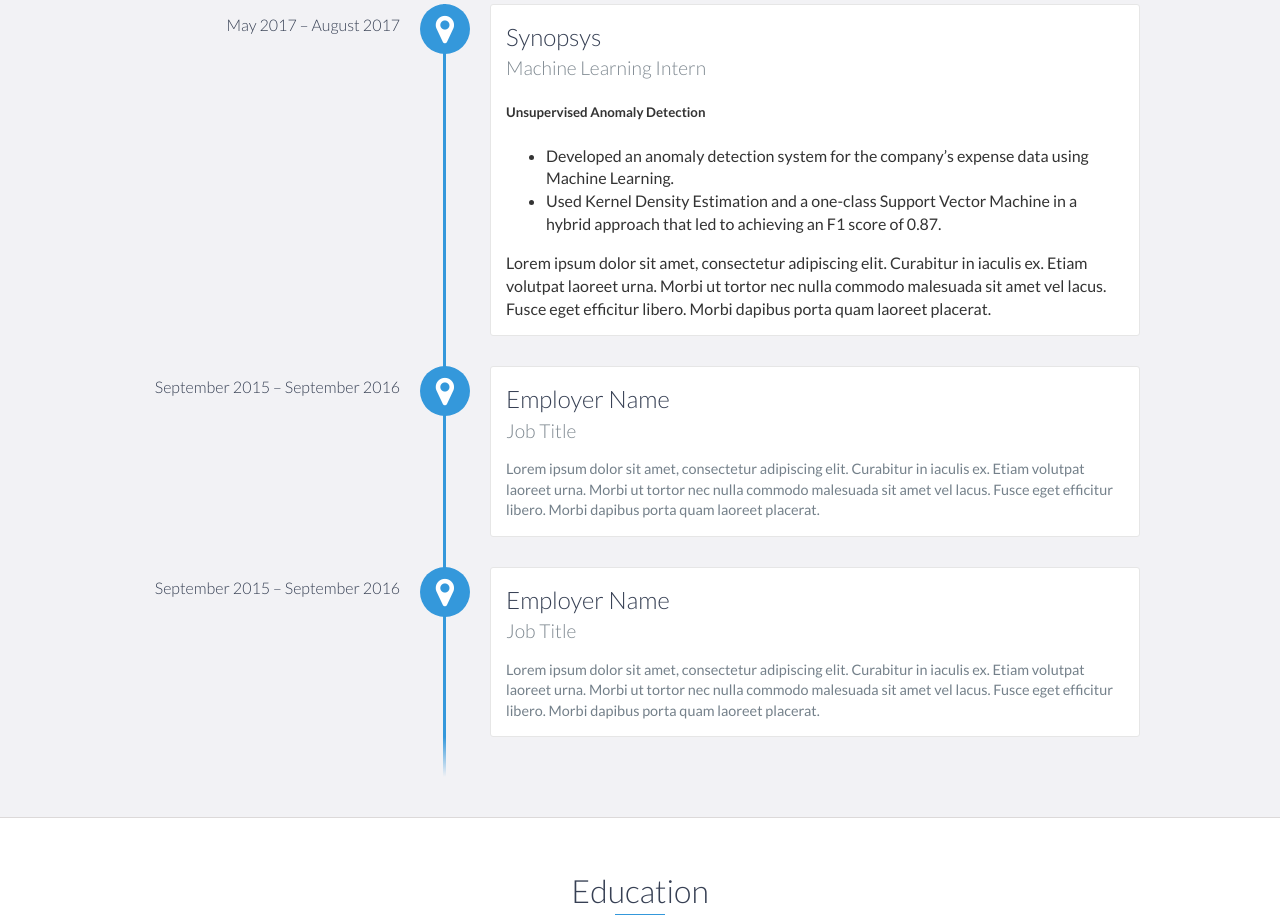
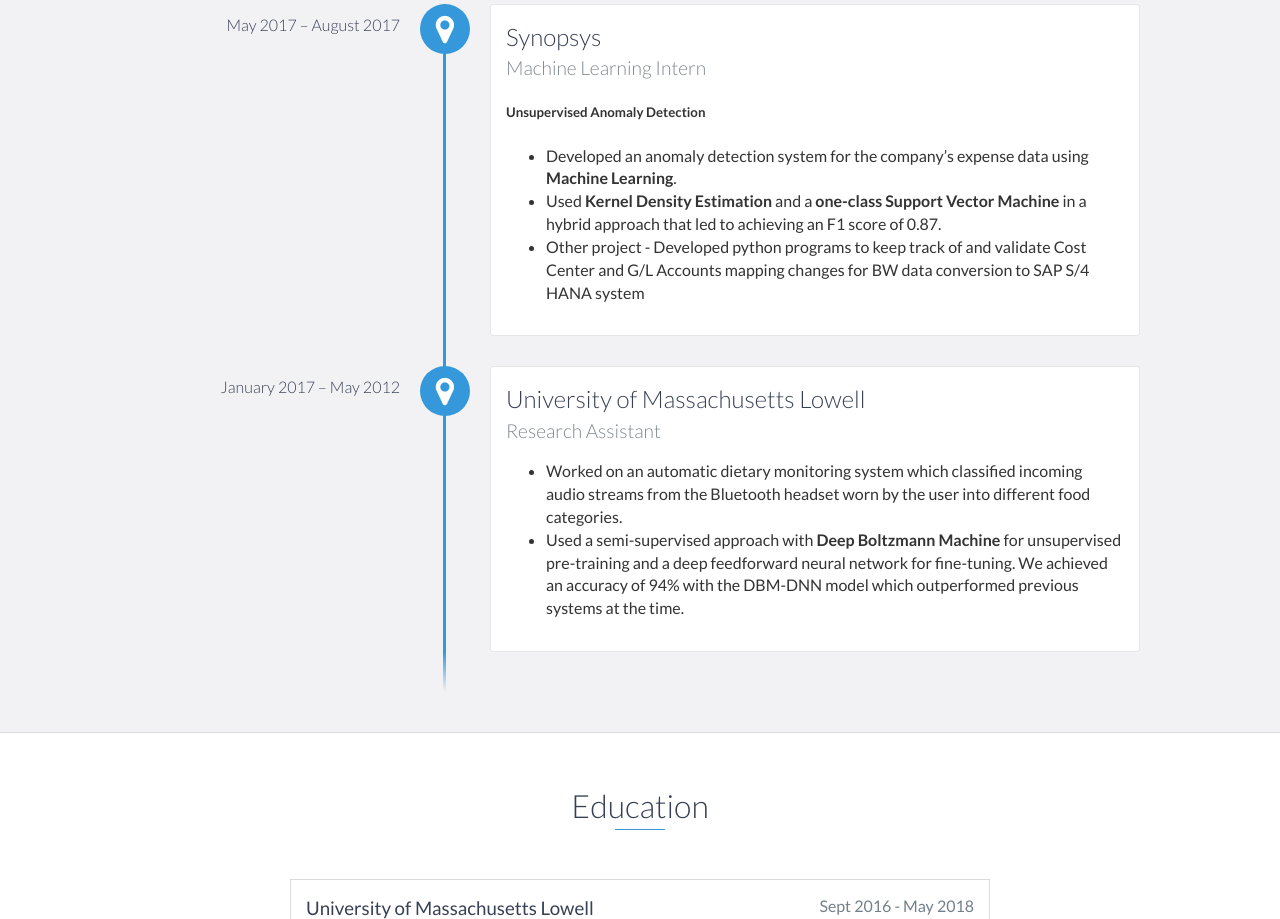
Before and after one commit to shashwath94/shashwath94.github.io, a website: page index.html in a window 1280 px wide. Shown: the part 1881-2800 px from the top of the page. Drawn offline with nearby package versions, Linux system fonts and the light colour scheme.

Commit message:
minor changes

```diff
--- a/index.html
+++ b/index.html
@@ -73,7 +73,7 @@
                 </div>
                 <div class="col-md-8">
                     <p>
-                        A Master's student in Computer Science at the University of Massachusetts Lowell focusing on Machine Learning/Deep Learning for problems in Computer Vision and Natural language processing. Graduating in May 2018. My passion is to build intelligent machines to solve complex problems in Articial Intelligence.
+                        A Master's student in Computer Science at the University of Massachusetts Lowell focusing on Machine Learning/Deep Learning for problems in Computer Vision and Natural language processing. Graduating in May 2018. My passion is to build intelligent machines to solve complex problems in Artificial Intelligence.
                     </p>
                 </div>
             </div>
@@ -172,30 +172,38 @@
                 </h5>
                     <ul>
                         <li>
-                                Developed an anomaly detection system for the company’s expense data using Machine Learning. </li>
-                        <li>    Used Kernel Density Estimation and a one-class Support Vector Machine in a hybrid approach that led to achieving an
+                                Developed an anomaly detection system for the company’s expense data using <b>Machine Learning</b>. </li>
+                        <li>    Used <b>Kernel Density Estimation</b> and a <b>one-class Support Vector Machine</b> in a hybrid approach that led to achieving an
                                 F1 score of 0.87.</li>
+                                <li>
+                                        Other project - Developed python programs to keep track of and validate Cost Center and G/L Accounts mapping changes for BW data
+                                        conversion to SAP S/4 HANA system
+                                </li>
 
                     </ul>
-                    Lorem ipsum dolor sit amet, consectetur adipiscing elit. Curabitur in iaculis ex. Etiam volutpat laoreet urna. Morbi ut tortor nec nulla commodo malesuada sit amet vel lacus. Fusce eget efficitur libero. Morbi dapibus porta quam laoreet placerat.
+
                 </p>
             </div>
 
-            <div data-date="September 2015 – September 2016">
-                <h3>Employer Name</h3>
-                <h4>Job Title</h4>
+            <div data-date="January 2017 – May 2012">
+                <h3>University of Massachusetts Lowell</h3>
+                <h4>Research Assistant</h4>
                 <p>
-                    Lorem ipsum dolor sit amet, consectetur adipiscing elit. Curabitur in iaculis ex. Etiam volutpat laoreet urna. Morbi ut tortor nec nulla commodo malesuada sit amet vel lacus. Fusce eget efficitur libero. Morbi dapibus porta quam laoreet placerat.
+                    <ul>
+                        <li>
+                                Worked on an automatic dietary monitoring system which classified incoming audio streams from the Bluetooth headset
+                                worn by the user into different food categories.
+                        </li>
+                        <li>
+                                Used a semi-supervised approach with <b>Deep Boltzmann Machine</b> for unsupervised pre-training and a deep feedforward neural
+                                network for fine-tuning. We achieved an accuracy of 94% with the DBM-DNN model which outperformed previous systems at
+                                the time.
+                        </li>
+                    </ul>
                 </p>
             </div>
 
-            <div data-date="September 2015 – September 2016">
-                <h3>Employer Name</h3>
-                <h4>Job Title</h4>
-                <p>
-                    Lorem ipsum dolor sit amet, consectetur adipiscing elit. Curabitur in iaculis ex. Etiam volutpat laoreet urna. Morbi ut tortor nec nulla commodo malesuada sit amet vel lacus. Fusce eget efficitur libero. Morbi dapibus porta quam laoreet placerat.
-                </p>
-            </div>
+
         </div>
     </div>
     <!-- End #experience -->
@@ -203,29 +211,38 @@
     <div id="education">
         <h2 class="heading">Education</h2>
         <div class="education-block">
-            <h3>University of Ottawa</h3>
-            <span class="education-date">Sept 2016 - Sept 2017</span>
-            <h4>Bachelor of Science in Computer Science</h4>
+            <h3>University of Massachusetts Lowell</h3>
+            <span class="education-date">Sept 2016 - May 2018</span>
+            <h4>Master of Science in Computer Science</h4>
             <p>
-                Lorem ipsum dolor sit amet, consectetur adipiscing elit. Curabitur in iaculis ex. Etiam volutpat laoreet urna. Morbi ut tortor nec nulla commodo malesuada sit amet vel lacus. Fusce eget efficitur libero. Morbi dapibus porta quam laoreet placerat.
+                <ul>
+                    GPA : 3.5
+                </ul>
+                <ul>
+                        Graduate Coursework: Algorithms; Artificial Intelligence; Machine Learning; NLP; Big Data System Design; Databases; Human
+                        Computer Interaction; Computer and Network Security
+                </ul>
+                <ul>
+                    Completed course projects in Artificial Intelligence, Databases, Big Data System Design, Computer and Network Security, Machine Learning, NLP research.
+                </ul>
+
             </p>
         </div>
         <!-- End .education-block -->
 
         <div class="education-block">
-            <h3>University of Ottawa</h3>
-            <span class="education-date">Sept 2016 - Sept 2017</span>
-            <h4>Bachelor of Science in Computer Science</h4>
+            <h3>Visvesvaraya Technological University</h3>
+            <span class="education-date">Sept 2012 - May 2016</span>
+            <h4>Bachelor of Engineering in Computer Science</h4>
             <ul>
                 <li>
-                    Lorem ipsum dolor sit amet, consectetur adipiscing elit.
+                    In major GPA - 3.6
                 </li>
                 <li>
-                    Lorem ipsum dolor sit amet, consectetur adipiscing elit.
+                        Undergraduate Coursework: Operating Systems; Databases; Algorithms; Programming Languages;Computer Architecture; Engi-
+                        neering Entrepreneurship
                 </li>
-                <li>
-                    Lorem ipsum dolor sit amet, consectetur adipiscing elit.
-                </li>
+
             </ul>
         </div>
         <!-- End .education-block -->
@@ -238,15 +255,18 @@
             <div class="row">
                 <div class="project shadow-large">
                     <div class="project-image">
-                        <img src="images/project.jpg" />
+                        <img src="images/1le8b4.gif" />
                     </div>
                     <!-- End .project-image -->
                     <div class="project-info">
-                        <h3>Project Name Here</h3>
+                        <h3>Semi supervised Learning with Deep Convolutional Generative Adversarial Networks</h3>
                         <p>
-                            Lorem ipsum dolor sit amet, consectetur adipiscing elit. Curabitur in iaculis ex. Etiam volutpat laoreet urna. Morbi ut tortor nec nulla commodo malesuada sit amet vel lacus. Fusce eget efficitur libero. Morbi dapibus porta quam laoreet placerat.
+                                Aims to leverage the
+                                representations learnt by the discriminator network during the adversarial training process and use them to achieve one/few
+                                shot learning in supervised CNNs in the task of image classification using MNIST and CIFAR 10/100 datasets. Python, Keras,
+                                Tensorflow
                         </p>
-                        <a href="#">View Project</a>
+                        <a href="https://github.com/shashwath94/Semisupervised-learning-with-DCGANs">View Project</a>
                     </div>
                     <!-- End .project-info -->
                 </div>
```
